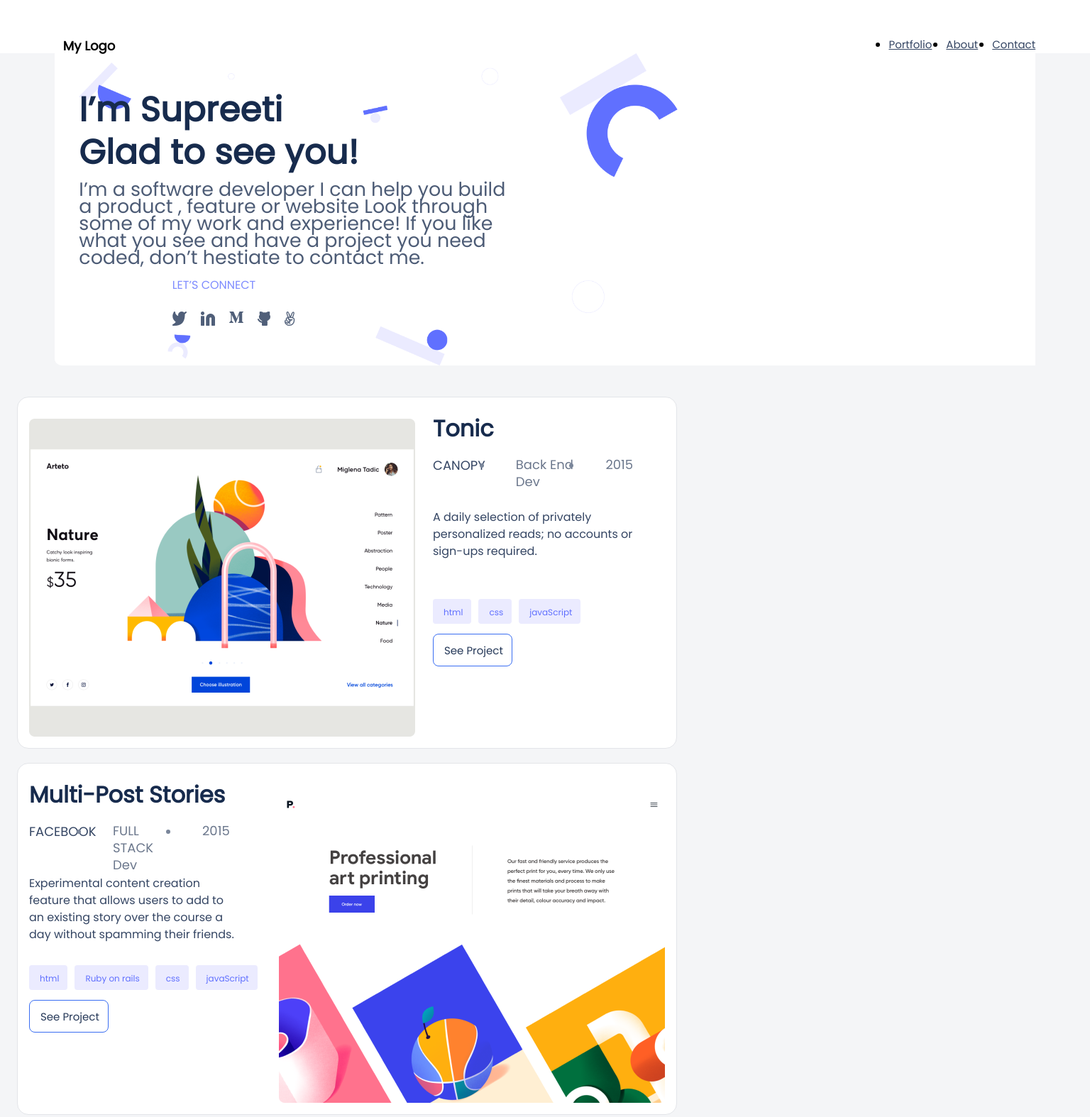
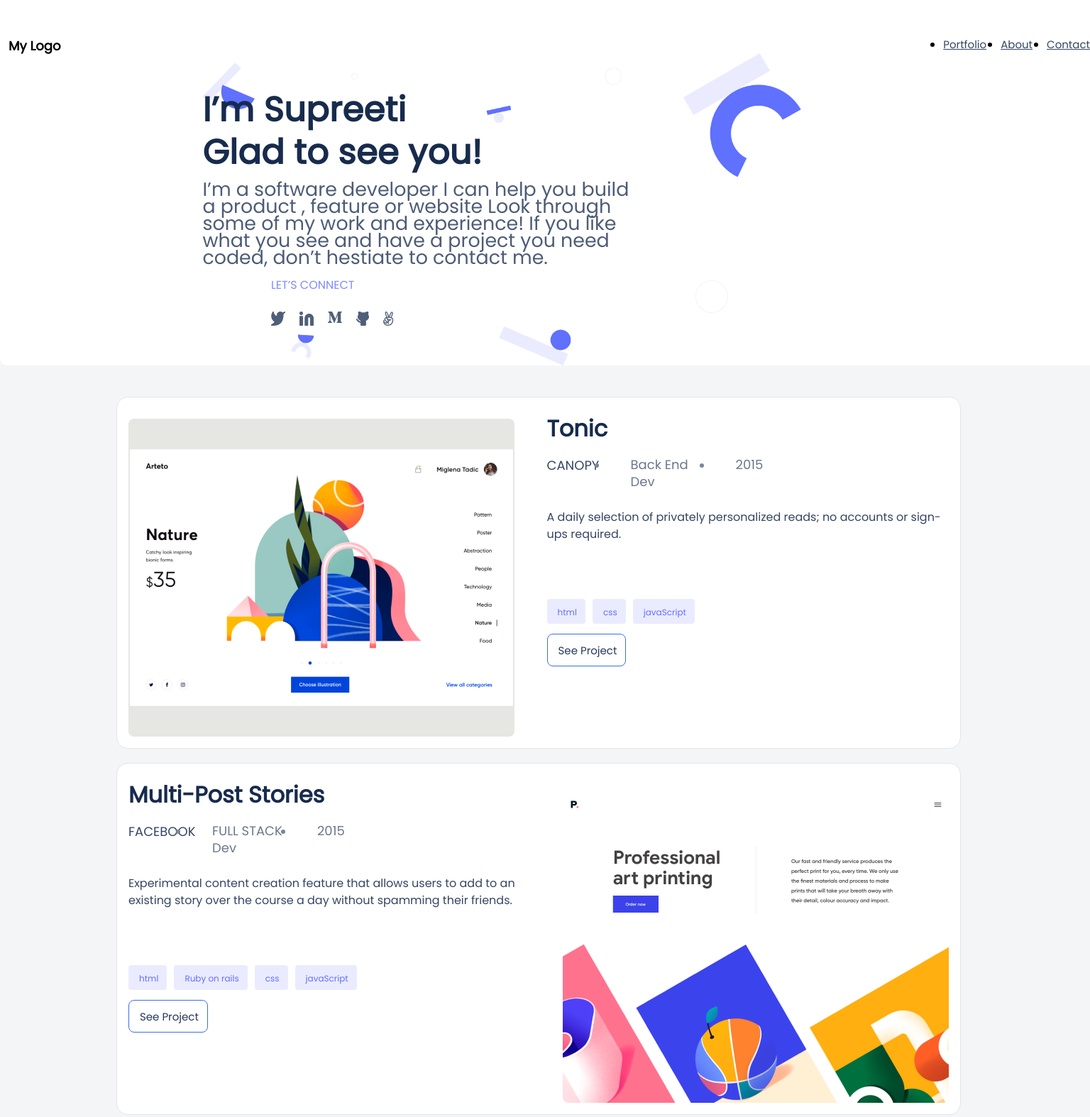
Before and after one commit to supreeti/PortfolioMobileFirst, a plain HTML site: page index.html in a window 1536 px wide. Shown: the top 1574 px of the page at 71% size. Drawn offline with Linux system fonts and the light colour scheme.

Commit message:
resolve style errors

```diff
--- a/index.css
+++ b/index.css
@@ -135,7 +135,7 @@
   align-items: center;
   display: flex;
   flex-direction: column;
-  width: 327px;
+  width: 90%;
   height: 596px;
   gap: 12px;
   padding: 16px;
@@ -181,7 +181,7 @@
   flex: none;
   order: 0;
   flex-grow: 0;
-  width: 327px;
+  width: 49%;
   height: 552px;
   padding-left: 16px;
 }
@@ -394,7 +394,7 @@
   line-height: 24px;
   color: #7f8cff;
   font-weight: 500;
-  padding-top: 24px;
+  padding-top: 65px;
 }
 
 .about_self_section p {
@@ -479,7 +479,7 @@
   font-weight: 400;
   line-height: 28px;
   text-align: center;
-  padding: 15px 0;
+  padding-left: 40px;
 }
 
 fieldset {
@@ -494,7 +494,7 @@ label {
 }
 
 .input1 {
-  width: 100%;
+  width: 90%;
   height: 18px;
   color: #172b4d;
   font-size: 17px;
@@ -514,7 +514,7 @@ label {
 }
 
 .textarea1 {
-  width: 100%;
+  width: 90%;
   background: #fff;
   color: #b3bac5;
   font-size: 15px;
@@ -554,7 +554,7 @@ label {
   .header1 {
     display: flex;
     justify-content: space-between;
-    width: 90%;
+    width: 100%;
     margin: auto;
     padding: 50px 0 0 0;
   }
@@ -591,10 +591,12 @@ label {
     background: #fff;
     background-repeat: no-repeat;
     background-size: cover;
-    width: 90%;
+    width: 100%;
     margin: auto;
     gap: 20px;
     border-bottom-left-radius: 10px;
+    padding-left: 260px;
+    padding-right: 260px;
   }
 
   .section h1 {
@@ -622,7 +624,7 @@ label {
     background-image: url("images/Header bg.png");
     background-size: contain;
     background-repeat: no-repeat;
-    width: 98%;
+    width: 115%;
     margin: auto;
     height: 440px;
     display: block;
@@ -639,7 +641,7 @@ label {
   .article4 {
     display: flex;
     flex-direction: row;
-    width: 100%;
+    width: 1156px;
     height: 496px;
     justify-content: space-between;
     gap: 25px;
@@ -720,7 +722,7 @@ label {
   .article2div p,
   .article3div p,
   .article4div p {
-    width: 90%;
+    width: 100%;
     height: 50px;
     text-align: left;
     color: #344563;
@@ -767,12 +769,12 @@ label {
     display: flex;
     justify-content: center;
     gap: 15px;
-    width: 90%;
+
     margin: auto;
   }
 
   .about_width1 {
-    width: 50%;
+    width: 40%;
   }
 
   .font5 {
@@ -843,7 +845,7 @@ label {
   }
 
   .contact_form {
-    width: 90%;
+    width: 50%;
     margin: auto;
   }
 
@@ -859,16 +861,20 @@ label {
   }
 
   .contact_form p {
+    width: 569px;
+    padding-left: 3px;
     color: #ebebff;
     font-size: 20px;
     font-weight: 400;
     line-height: 28px;
+  }
+
+  .contact_info label {
     text-align: center;
-    padding: 15px 0;
   }
 }
 
-@media only screen and (min-width: 1198px) {
+@media only screen and (min-width: 1440px) {
   .box1 {
     width: 95%;
     margin: auto;
@@ -886,11 +892,28 @@ label {
     padding: 0 0 0 25px;
   }
 
+  .article1,
+  .article2,
+  .article3,
+  .article4 {
+    display: flex;
+    flex-direction: row;
+    width: 1190px;
+    height: 496px;
+    justify-content: space-between;
+    gap: 10px;
+    padding: 16px;
+    border: 1px solid #e3e5e9;
+    border-radius: 16px;
+    padding-bottom: 50px;
+    margin-left: 140px;
+  }
+
   .article1div p,
   .article2div p,
   .article3div p,
   .article4div p {
-    width: 90%;
+    /* width: 1156%; */
     height: 50px;
     text-align: left;
     color: #344563;
```
